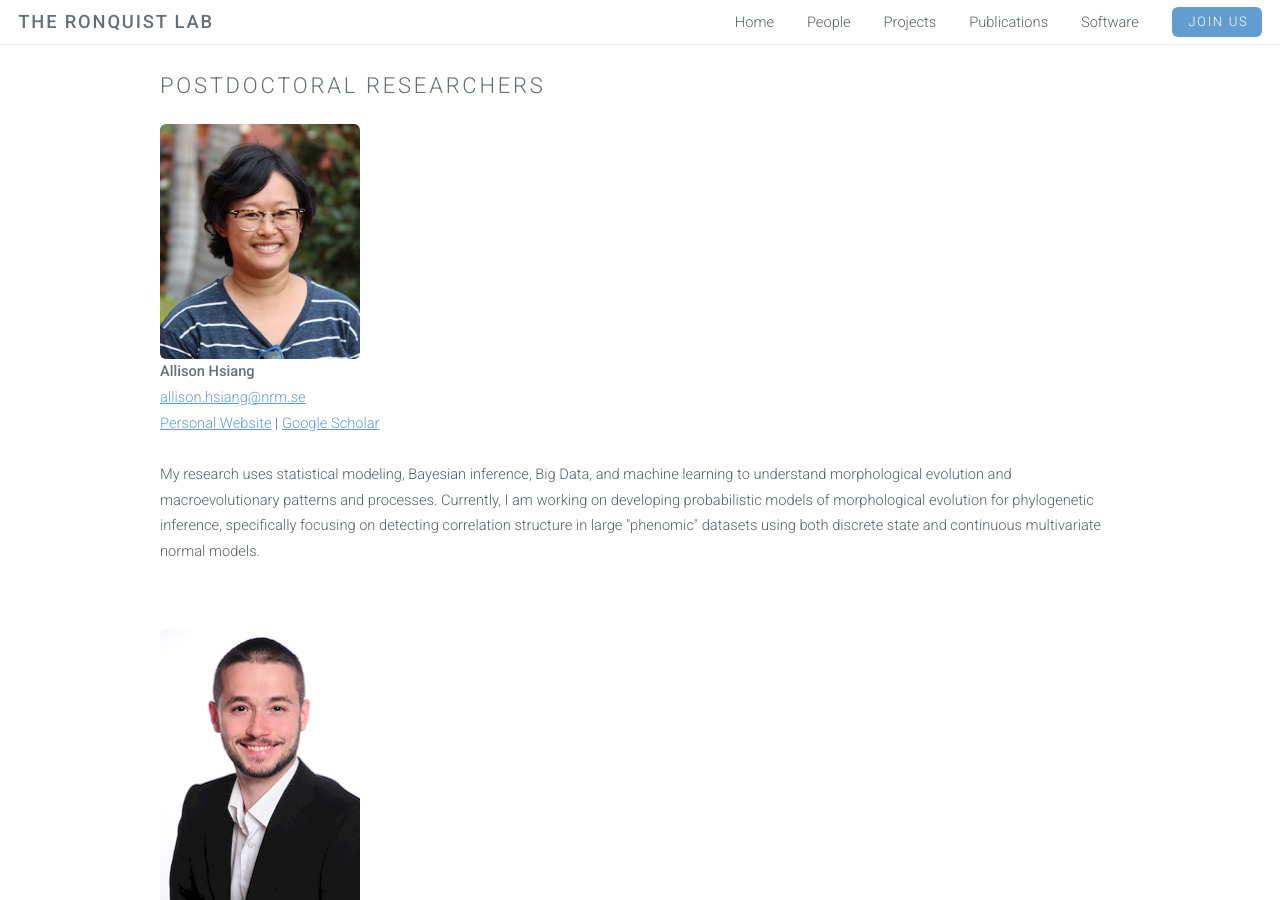
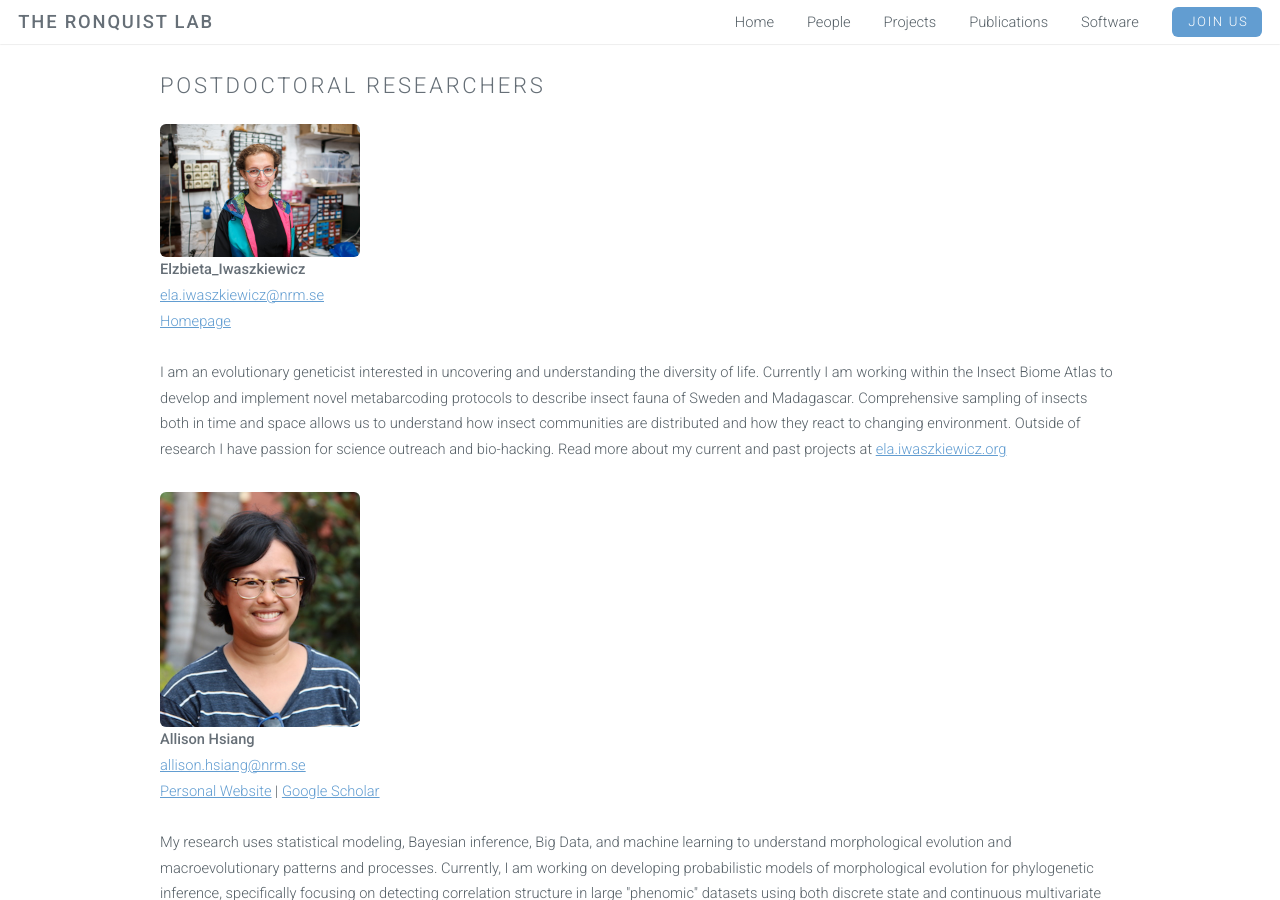
Before and after one commit to ronquistlab/ronquistlab.github.io, a Jekyll site: the page built from people.html, in a window 1280 px wide and 900 px high, scrolled down 1214 px. Built offline with Jekyll 4.4.1, drawn with Linux system fonts in a browser that asks for light colours.

Commit message:
Added Ela.

```diff
--- a/people.html
+++ b/people.html
@@ -30,6 +30,24 @@ layout: default
 
     <!-- Postdocs -->
     <h2>Postdoctoral Researchers</h2>
+
+<!----Ella---->
+
+    <img id="ela"class="image portrait" src="{{ site.baseurl }}/images/Elzbieta_Iwaszkiewicz.jpg" alt="Elzbieta_Iwaszkiewicz" width="200" />
+
+    <p><strong>Elzbieta_Iwaszkiewicz</strong>
+      <br />
+      <a href="mailto:ela.iwaszkiewicz@nrm.se">ela.iwaszkiewicz@nrm.se</a>
+      <br />
+      <a href="https://ela.iwaszkiewicz.org" target="_blank">Homepage</a>
+      <br />
+      <br />
+      I am an evolutionary geneticist interested in uncovering and understanding the diversity of life. Currently I am working within the Insect Biome Atlas to develop and implement novel metabarcoding protocols to describe insect fauna of Sweden and Madagascar. Comprehensive sampling of insects both in time and space allows us to understand how insect communities are distributed and how they react to changing environment.
+
+Outside of research I have passion for science outreach and bio-hacking. Read more about my current and past projects at <a href="https://ela.iwaszkiewicz.org/">ela.iwaszkiewicz.org</a>
+    </p>
+
+<!----Allison---->
 
     <img id="allison"class="image portrait" src="{{ site.baseurl }}/images/allison.jpg" alt="Allison Hsiang" width="200" />
     <p>
```
Also changed, not shown: images/Elzbieta_Iwaszkiewicz.jpg (added).
